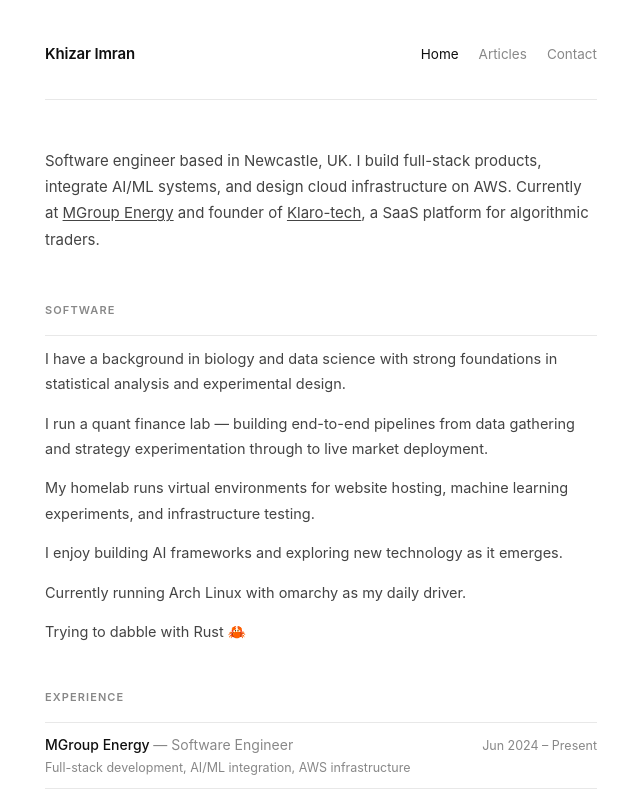
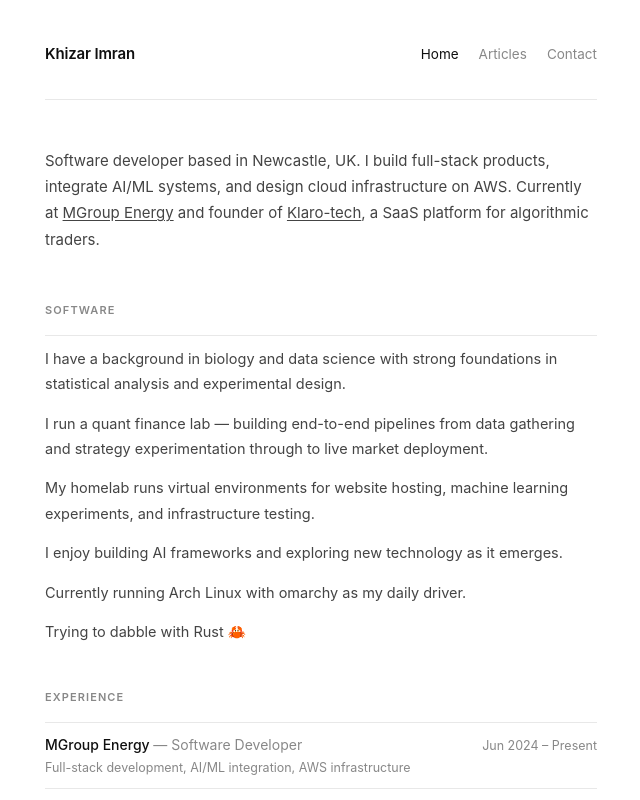
Before and after one commit to KhizarImran/khizarimrandotcom, a Next.js app: page / in a window 1280 px wide. Shown: the top 800 px of the page, without its empty margins (319-959 px from the left). Built offline with nearby package versions, Linux system fonts and the light colour scheme.

Commit message:
better credentials

```diff
--- a/src/app/layout.tsx
+++ b/src/app/layout.tsx
@@ -3,7 +3,7 @@ import "./globals.css";
 
 export const metadata: Metadata = {
   title: "Khizar Imran",
-  description: "Software Engineer — Full-stack, AI/ML, AWS. Founder of Klaro-tech.",
+  description: "Software Developer — Full-stack, AI/ML, AWS. Founder of Klaro-tech.",
 };
 
 export default function RootLayout({
--- a/src/app/page.tsx
+++ b/src/app/page.tsx
@@ -1,7 +1,7 @@
 import Nav from "./nav";
 
 const experience = [
-  { company: "MGroup Energy", role: "Software Engineer", period: "Jun 2024 – Present", detail: "Full-stack development, AI/ML integration, AWS infrastructure" },
+  { company: "MGroup Energy", role: "Software Developer", period: "Jun 2024 – Present", detail: "Full-stack development, AI/ML integration, AWS infrastructure" },
   { company: "Klaro-tech", role: "Founder", period: "2024 – Present", detail: "SaaS for algorithmic traders" },
   { company: "University of Dundee", role: "BSc Biomedical Science", period: "2020 – 2023", detail: "2:1 Honours" },
 ];
@@ -21,7 +21,7 @@ export default function Home() {
       <main>
         <section className="intro">
           <p>
-            Software engineer based in Newcastle, UK. I build full-stack products, integrate AI/ML systems,
+            Software developer based in Newcastle, UK. I build full-stack products, integrate AI/ML systems,
             and design cloud infrastructure on AWS. Currently at{" "}
             <a href="https://mgroupltd.com" target="_blank" rel="noopener noreferrer">MGroup Energy</a>{" "}
             and founder of{" "}
```
